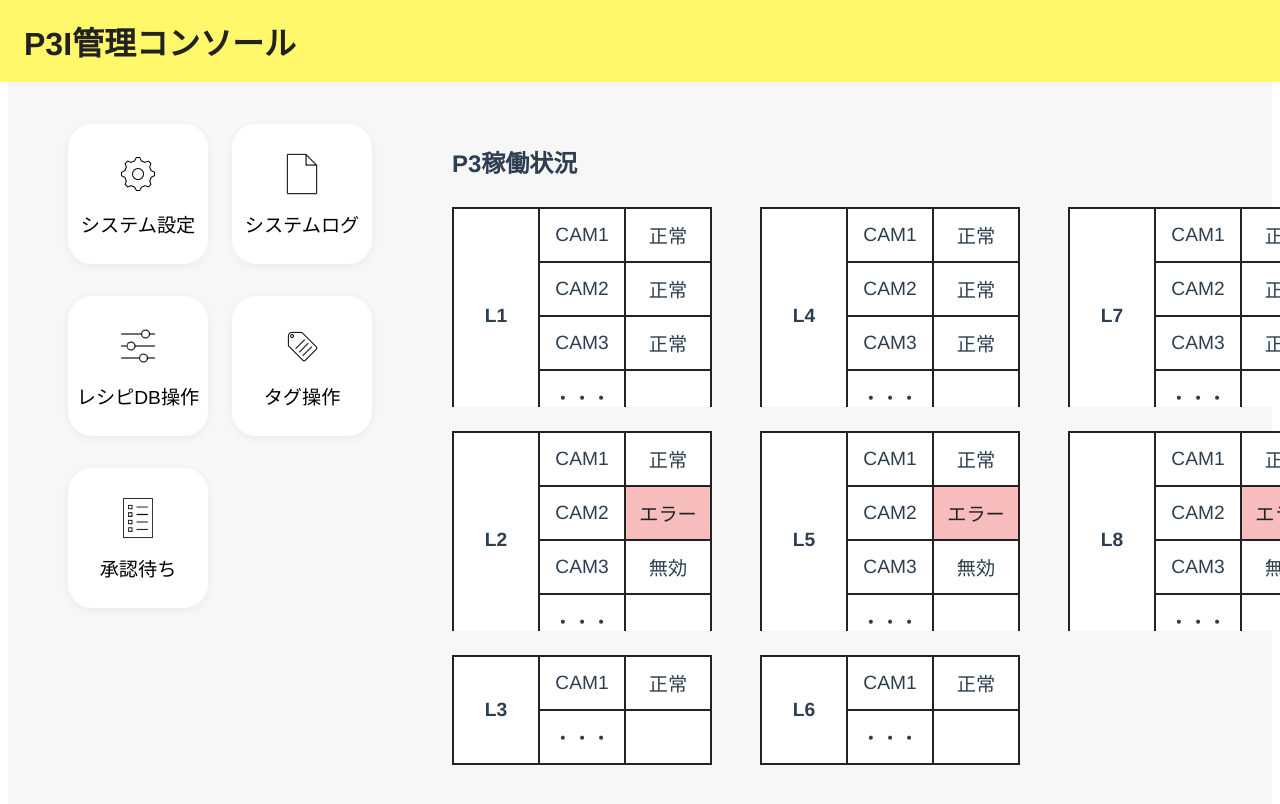
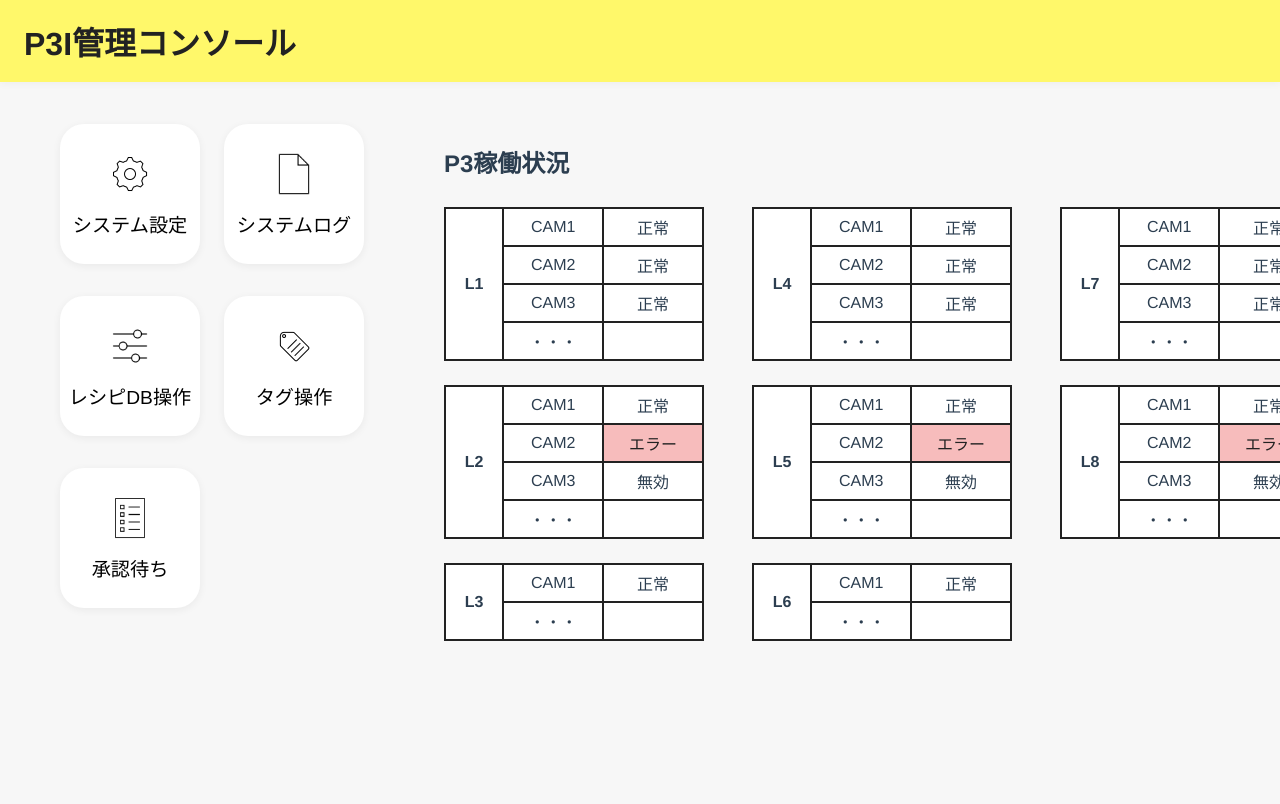
Before and after one commit to 38022/P3Icontrol, a Vue app: page / in a window 1280 px wide. Shown: the top 804 px of the page. Built offline with nearby package versions, Linux system fonts and the light colour scheme.

Commit message:
稼働状況テーブルのデザイン修正

```diff
--- a/src/components/HomePage.vue
+++ b/src/components/HomePage.vue
@@ -185,23 +185,31 @@ export default {
   text-align: left;
 }
 
+:global(html), :global(body) {
+  height: 100%;
+  background: #f7f7f7;
+  margin: 0;
+  padding: 0;
+}
+
 .home-page {
   min-height: 100vh;
   background: #f7f7f7;
   display: flex;
   flex-direction: column;
+  width: 100vw;
 }
 
 .content-area {
   display: flex;
   flex-direction: row;
   width: 100vw;
-  padding-top: 64px; /* タイトル帯の高さ分だけ下げる */
+  height: calc(100vh - 64px); /* 追加 */
   box-sizing: border-box;
 }
 
 .sidebar {
-  margin-top: 0;
+  margin-top: 64px;
   margin-left: 60px;
   height: calc(100vh - 64px);
   display: flex;
@@ -247,11 +255,15 @@ export default {
 
 .main-content {
   margin-left: 80px;
-  margin-top: 0;
-  height: calc(100vh - 64px);
+  margin-top: 64px;
+  flex: 1 1 0;
+  min-height: 0;
+  width: 100%;
   display: flex;
   flex-direction: column;
   align-items: flex-start;
+  background: #f7f7f7;
+  box-sizing: border-box;
 }
 
 .status-table-area {
@@ -281,10 +293,11 @@ export default {
 }
 .status-table td {
   border: 2px solid #222;
-  padding: 8px 8px;
+  padding: 0;
   text-align: center;
-  font-size: 1.2rem;
+  font-size: 1rem;
   min-width: 0;
+  width: 70px;
   height: 36px;
   word-break: break-all;
 }
@@ -292,6 +305,7 @@ export default {
   font-weight: bold;
   background: #fff;
   min-width: 40px;
+  width: 40px;
 }
 .status-table .error {
   background: #f7bcbc;
```
